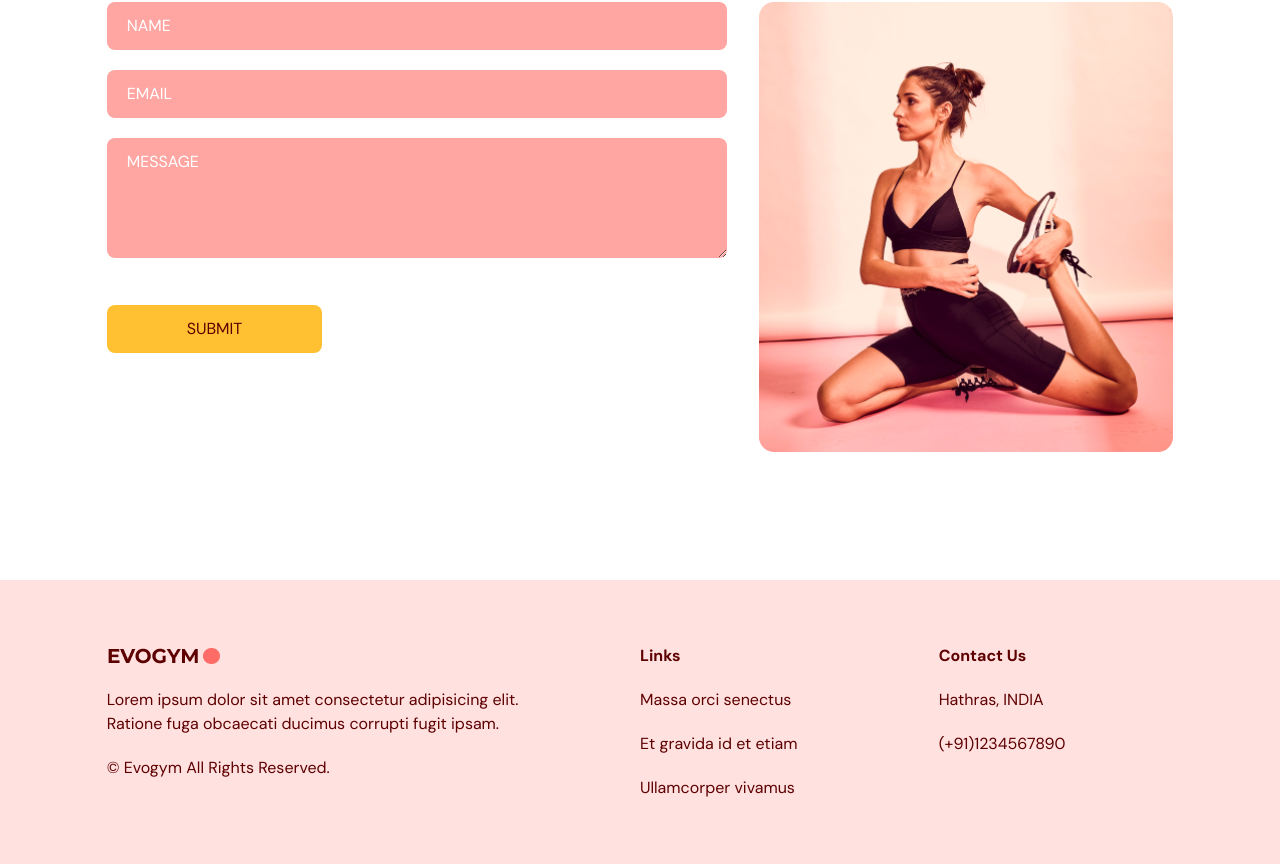
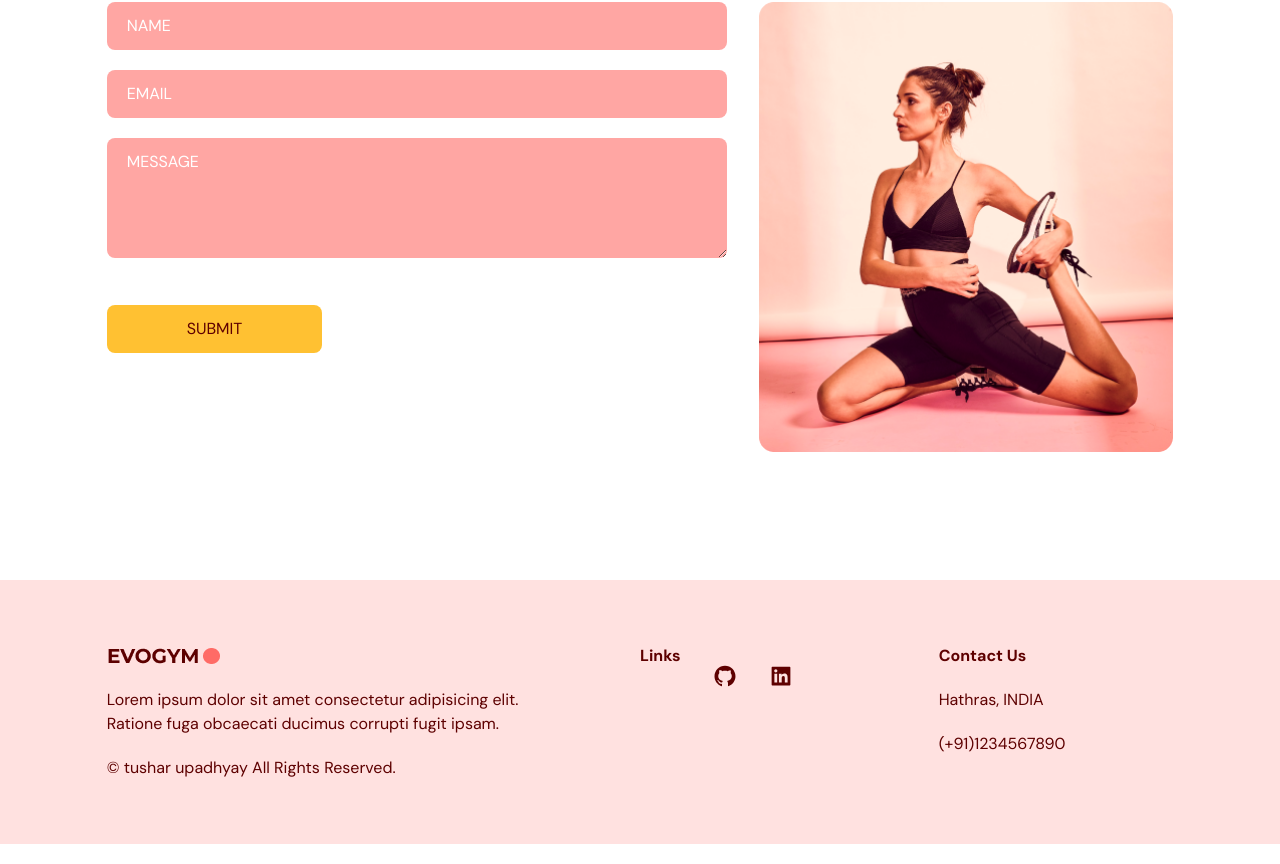
Before and after one commit to tushar-upadhya/gymfly-typescript, a React (Vite) app: page / in a window 1280 px wide. Shown: the part 3252-4116 px from the top of the page. Built offline with nearby package versions, Linux system fonts and the light colour scheme.

Commit message:
footer done

```diff
--- a/package.json
+++ b/package.json
@@ -17,6 +17,7 @@
     "react-anchor-link-smooth-scroll": "^1.0.12",
     "react-dom": "^18.2.0",
     "react-hook-form": "^7.45.1",
+    "react-icons": "^4.10.1",
     "react-router-dom": "^6.14.0"
   },
   "devDependencies": {
--- a/src/components/Footer.tsx
+++ b/src/components/Footer.tsx
@@ -1,4 +1,6 @@
 import logo from "../assets/Logo.png";
+
+import { AiFillGithub, AiFillLinkedin } from "react-icons/ai";
 
 type Props = {};
 
@@ -13,14 +15,28 @@ const Footer = (props: Props) => {
             fuga obcaecati ducimus corrupti fugit ipsam.
           </p>
 
-          <p>© Evogym All Rights Reserved.</p>
+          <p>
+            © <a href="">tushar upadhyay</a> All Rights Reserved.
+          </p>
         </div>
 
-        <div className="mt-16 basis-1/4 md:mt-0">
+        <div className="flex basis-1/4 gap-8 md:mt-0">
           <h4 className="font-bold">Links</h4>
-          <p className="my-5">Massa orci senectus</p>
-          <p className="my-5">Et gravida id et etiam</p>
-          <p>Ullamcorper vivamus</p>
+
+          <a
+            href="https://github.com/tushar-upadhya"
+            target="_blank"
+            className="my-5"
+          >
+            <AiFillGithub className="text-2xl" />
+          </a>
+          <a
+            href="https://github.com/tushar-upadhya"
+            target="_blank"
+            className="my-5"
+          >
+            <AiFillLinkedin className="text-2xl" />
+          </a>
         </div>
 
         <div className="mt-16 basis-1/4 md:mt-0">
```
Also changed, not shown: 1 other file (tests, documents, lock files or other folders).
